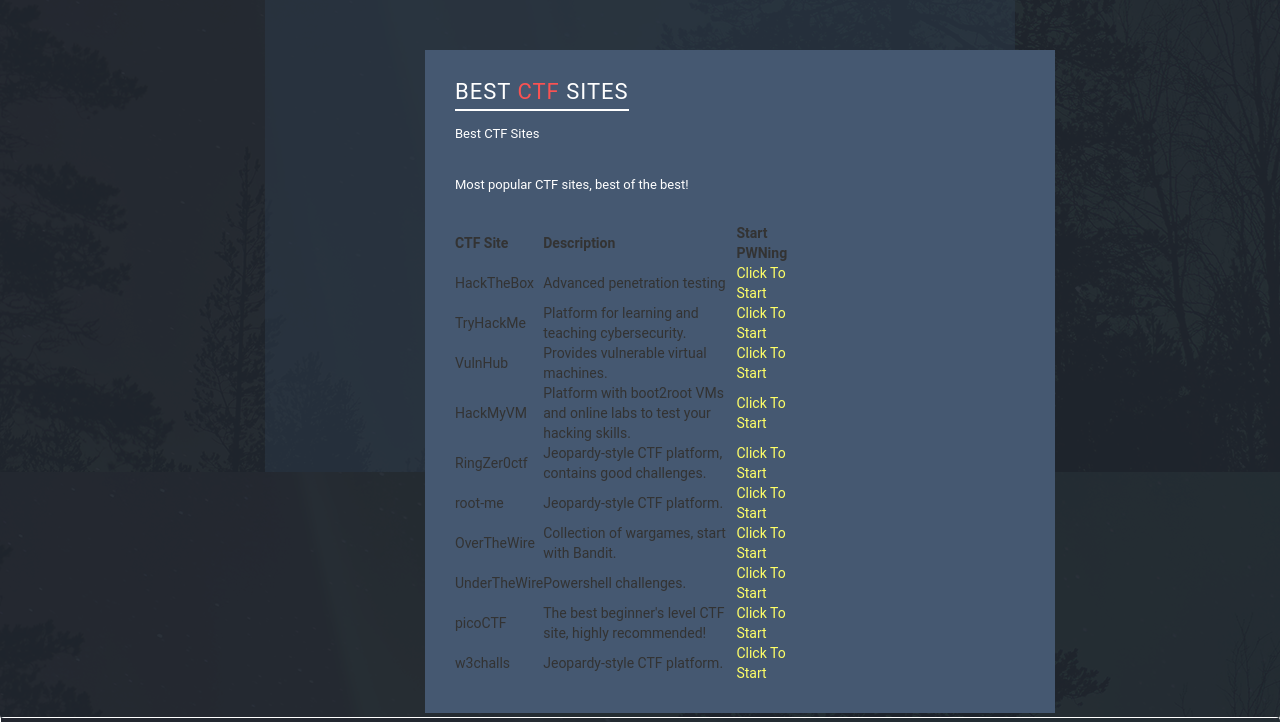
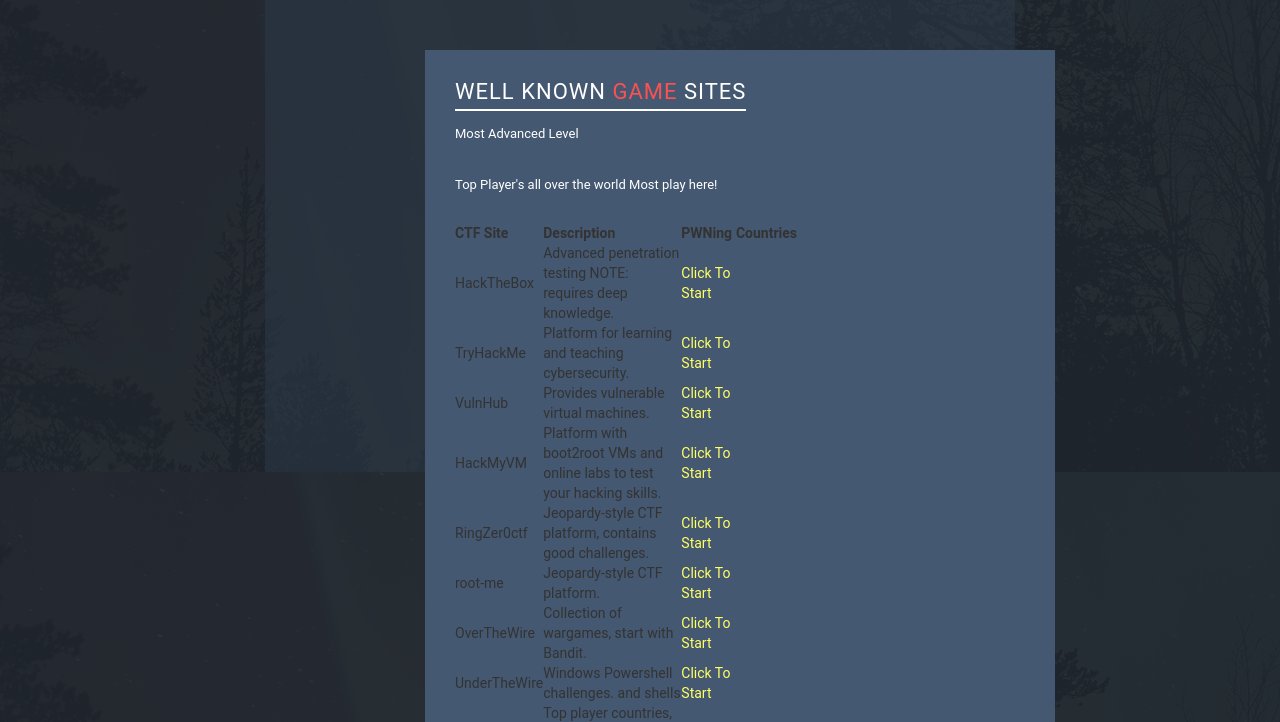
Before and after one commit to aldrinaratia/ctf, a plain HTML site: page index.html in a window 1280 px wide. Shown: the part 329-1051 px from the top of the page. Drawn offline with nearby package versions, Linux system fonts and the light colour scheme.

Commit message:
Update index.html

```diff
--- a/index.html
+++ b/index.html
@@ -54,25 +54,26 @@
                                     <div class="col-md-12">
                                         <div class="home-box-content">
                                             <div class="left-text">
-                                                <h4>Best <em>CTF</em> SITES</h4>
+                                                <h4>WELL KNOWN<em> GAME</em> SITES</h4>
                                                 <!-- Best CTF Sites -->
 
                                                 <div class="ctftitle">
-                                                    <p><i class="fa-solid fa-trophy"></i> Best CTF Sites <i class="fa-solid fa-trophy"></i></p>
+                                                    <p><i class="fa-solid fa-trophy"></i> Most Advanced Level<i class="fa-solid fa-trophy"></i></p>
                                                 </div>
                                                 <div class="ctftitle2">
-                                                    <p>Most popular CTF sites, best of the best!</p>
+                                                    <p>Top Player's all over the world Most play here! </p>
                                                 </div>
 
                                                 <table id="ttable">
                                                     <tr>
                                                         <th><i class="fa-solid "></i> CTF Site</th>
                                                         <th><i class="fa-solid fa-rectangle-list"></i> Description</th>
-                                                        <th><i class="fa-solid fa-laptop-code"></i> Start PWNing</th>
+                                                        <th><i class="fa-solid fa-laptop-code"></i> PWNing </th>
+                                                        <th><i class="fa-solid fa-rectangle-list"></i> Countries</th>
                                                     </tr>
                                                     <tr>
                                                         <td>HackTheBox</td>
-                                                        <td>Advanced penetration testing </td>
+                                                        <td>Advanced penetration testing NOTE: requires deep knowledge. </td>
                                                         <td><a href="https://www.hackthebox.com/" target="_blank">Click To Start</a></td>
                                                     </tr>
                                                     <tr>
@@ -107,13 +108,13 @@
                                                     </tr>
                                                     <tr>
                                                         <td>UnderTheWire</td>
-                                                        <td>Powershell challenges.</td>
+                                                        <td>Windows Powershell challenges. and shells</td>
                                                         <td><a href="https://underthewire.tech/" target="_blank">Click To Start</a></td>
                                                     </tr>
                                                     <tr>
-                                                        <td>picoCTF</td>
-                                                        <td>The best beginner's level CTF site, highly recommended!</td>
-                                                        <td><a href="https://picoctf.org/" target="_blank">Click To Start</a></td>
+                                                        <td>ctftime</td>
+                                                        <td>Top player countries, and good for intermediate level highly recommended!</td>
+                                                        <td><a href="https://ctftime.org/" target="_blank">Click To Start</a></td>
                                                     </tr>
                                                     <tr>
                                                         <td>w3challs</td>
@@ -148,11 +149,11 @@
                                     <div class="col-md-12">
                                         <div class="home-box-content">
                                             <div class="left-text">
-                                                <h4>Best <em>CTF</em> SITES</h4>
+                                                <h4>GOOD<em>FOR</em> STARTER</h4>
                                                 <!-- Beginner CTF Sites -->
 
                                                 <div class="ctftitle">
-                                                    <p><i class="fa-solid fa-user-graduate"></i> Beginner CTF Sites <i class="fa-solid fa-user-graduate"></i></p>
+                                                    <p><i class="fa-solid fa-user-graduate"></i> Beginner and Intermiate Level <i class="fa-solid fa-user-graduate"></i></p>
                                                 </div>
 
                                                 <table id="ttable">
@@ -229,7 +230,7 @@
                                                 <!-- CTF Sites List -->
 
                                                 <div class="ctftitle">
-                                                    <p><i class="fa-solid fa-server"></i> CTF Sites List All<i class="fa-solid fa-server"></i></p>
+                                                    <p><i class="fa-solid fa-server"></i> CTF List All<i class="fa-solid fa-server"></i></p>
                                                 </div>
                                                 <div class="ctftitle2">
                                                     <p>Practice</p>
```
